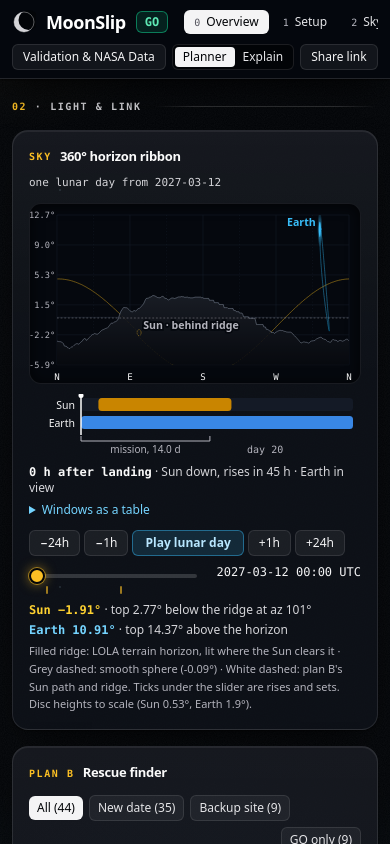
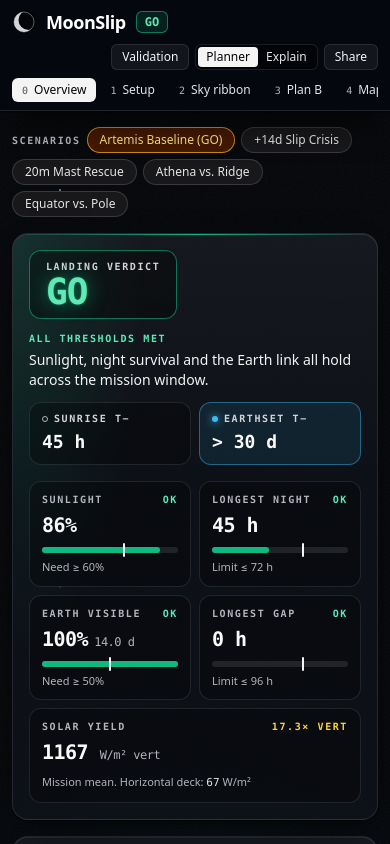
Before and after one commit to Panzerfaust13579/CapricornMap, a React (Vite) app: page / in a window 390 px wide. Shown: the top 844 px of the page. Built offline with nearby package versions, Linux system fonts and the light colour scheme.

Commit message:
UI for movile
UI for movile

```diff
--- a/src/App.tsx
+++ b/src/App.tsx
@@ -228,6 +228,11 @@ export default function App() {
   const [panelW, setPanelW] = useState(545)
   // Panel stays 545–720px so its text never squeezes or stretches; the Light & link canvas keeps at least 400px.
   const clampW = (w: number) => Math.round(Math.max(545, Math.min(w, 720, innerWidth - 400)))
+  useEffect(() => {
+    const f = () => setPanelW(w => Math.round(Math.max(545, Math.min(w, 720, innerWidth - 400))))
+    addEventListener('resize', f)
+    return () => removeEventListener('resize', f)
+  }, [])
   const [showCal, setShowCal] = useState(false)
   /** 'all' is the overview; any other value is one section covering the page under the navbar. */
   const [view, setView] = useState<'all' | (typeof SECTIONS)[number][0]>('all')
@@ -305,7 +310,7 @@ export default function App() {
   return (
     <div className="flex min-h-screen flex-col lg:h-screen lg:overflow-hidden" style={{ '--panel': `${panelW}px` } as React.CSSProperties}>
       {/* Navbar across the whole site: brand and verdict, section tabs, workspace controls, scenarios. */}
-      <header className="glass-float sticky top-0 z-50 !border-x-0 !border-t-0 px-3 py-2 lg:px-5">
+      <header className="glass-float z-50 md:sticky md:top-0 !border-x-0 !border-t-0 px-3 py-2 lg:px-5">
         <div className="flex flex-wrap items-center gap-x-4 gap-y-2">
           <div className="flex shrink-0 items-center gap-2.5">
             <svg viewBox="0 0 24 24" className="h-6 w-6" aria-hidden>
@@ -321,16 +326,16 @@ export default function App() {
               </span>
             )}
           </div>
-          <nav className="flex min-w-0 flex-1 items-center gap-1 overflow-x-auto" aria-label="Sections (keys 0 to 5)">
+          <nav className="order-last flex w-full min-w-0 items-center gap-1 overflow-x-auto [scrollbar-width:none] xl:order-none xl:w-auto xl:flex-1" aria-label="Sections (keys 0 to 5)">
             {([['all', 'Overview'], ...SECTIONS] as const).map(([id, label], i) => (
-              <button key={id} onClick={() => show(id)} aria-current={view === id ? 'page' : undefined}
+              <button key={id} onClick={e => { show(id); e.currentTarget.scrollIntoView({ block: 'nearest', inline: 'nearest' }) }} aria-current={view === id ? 'page' : undefined}
                 className={`shrink-0 rounded-md px-2.5 py-1 text-xs font-medium transition-colors ${view === id ? 'bg-zinc-100 text-void' : 'text-zinc-200 hover:bg-white/[0.08] hover:text-white'}`}>
                 <kbd className={`mr-1.5 font-mono text-[10px] ${view === id ? 'text-zinc-600' : 'text-zinc-400'}`}>{i}</kbd>{label}
               </button>
             ))}
           </nav>
-          <nav className="flex shrink-0 flex-wrap items-center gap-1.5" aria-label="Workspace">
-            <a href="#validation" className={btn}>Validation &amp; NASA Data</a>
+          <nav className="ml-auto flex shrink-0 flex-wrap items-center gap-1.5" aria-label="Workspace">
+            <a href="#validation" className={btn}>Validation<span className="hidden sm:inline"> &amp; NASA Data</span></a>
             <div className="inline-flex rounded-md border border-white/10 bg-black/40 p-0.5 text-xs" role="group" aria-label="Audience mode">
               <button onClick={() => setExplain(false)} aria-pressed={!explain}
                 className={`rounded px-2 py-0.5 font-medium transition-colors ${!explain ? 'bg-zinc-100 text-void' : 'text-zinc-200 hover:text-white'}`}>
@@ -341,7 +346,7 @@ export default function App() {
                 Explain
               </button>
             </div>
-            <button onClick={copy} className={btn}>{copied ? 'Link copied' : 'Share link'}</button>
+            <button onClick={copy} className={btn}>{copied ? 'Copied' : 'Share'}<span className="hidden sm:inline"> link</span></button>
           </nav>
         </div>
           {shareUrl && (
@@ -355,7 +360,7 @@ export default function App() {
       </header>
 
       {view === 'all' ? (
-        <div className="lg:relative lg:min-h-0 lg:flex-1">
+        <div className="flex flex-col lg:relative lg:block lg:min-h-0 lg:flex-1">
           {/* Light & link fills the space, the planner is a resizable side panel over it. Below lg: Light & link first, then the panel. */}
           <section aria-label="Light and link"
             className={`px-3 pt-4 lg:absolute lg:inset-y-0 lg:right-0 lg:overflow-y-auto lg:px-6 lg:pb-8 ${panelOpen ? 'lg:left-(--panel)' : 'lg:left-0'}`}>
@@ -409,7 +414,7 @@ export default function App() {
           </button>
 
           <aside id="side-panel" aria-label="Mission planner"
-            className={`px-3 pb-8 lg:absolute lg:inset-y-0 lg:left-0 lg:z-30 lg:w-(--panel) lg:overflow-y-auto lg:border-r lg:border-white/10 lg:bg-void lg:px-4 lg:shadow-[8px_0_32px_rgb(0_0_0/0.6)] ${panelOpen ? '' : 'lg:hidden'}`}>
+            className={`order-first px-3 pb-4 lg:order-none lg:pb-8 lg:absolute lg:inset-y-0 lg:left-0 lg:z-30 lg:w-(--panel) lg:overflow-y-auto lg:border-r lg:border-white/10 lg:bg-void lg:px-4 lg:shadow-[8px_0_32px_rgb(0_0_0/0.6)] ${panelOpen ? '' : 'lg:hidden'}`}>
             <main className="mt-4 space-y-4">
               <div className="flex flex-wrap items-center gap-1.5" role="group" aria-label="Scenarios">
                 <span className="kicker shrink-0 text-zinc-400">Scenarios</span>
@@ -546,18 +551,22 @@ export default function App() {
                 </Panel>
               </div>
             </main>
-          <footer className="mt-6 border-t border-white/10 pt-4 text-xs leading-relaxed text-zinc-400">
+          <footer className="mt-6 hidden lg:block border-t border-white/10 pt-4 text-xs leading-relaxed text-zinc-400">
             Sun and Earth positions: NASA JPL Horizons (airless, hourly, 2027–2028). Terrain: NASA LRO LOLA PGDA Product 90 where marked. Open data, open code.
             {' '}<a href="#validation" className="text-sky-300 underline">Validation, NASA cross-check, and all data sources</a>.
           </footer>
           </aside>
+          <footer className="mx-3 mt-6 pb-8 lg:hidden border-t border-white/10 pt-4 text-xs leading-relaxed text-zinc-400">
+            Sun and Earth positions: NASA JPL Horizons (airless, hourly, 2027–2028). Terrain: NASA LRO LOLA PGDA Product 90 where marked. Open data, open code.
+            {' '}<a href="#validation" className="text-sky-300 underline">Validation, NASA cross-check, and all data sources</a>.
+          </footer>
         </div>
       ) : (
         /* A section tab: that section alone covers the page under the navbar. */
         <main className={`px-3 py-4 lg:min-h-0 lg:flex-1 lg:overflow-y-auto lg:px-6 ${explain ? 'lg:grid lg:grid-cols-[minmax(0,1fr)_20rem] lg:items-start lg:gap-6' : ''}`}>
           <div className="min-w-0">
           {view === 'setup' && (
-            <section className="grid gap-4 lg:grid-cols-3 lg:items-start" aria-label="Scenario controls">
+            <section className="gap-4 md:columns-2 2xl:columns-3 [&>*]:mb-4 [&>*]:break-inside-avoid" aria-label="Scenario controls">
               <Panel kicker="Site" title="Landing site & radar map" explain={false}
                 caption={CAP.site}
                 badge={<span className={`rounded border px-1.5 py-0.5 font-mono text-[10px] font-semibold ${hz ? 'border-go/50 bg-go/15 text-emerald-300' : 'border-sun/50 bg-sun/10 text-amber-200'}`}>{terrain}</span>}>
```
Also changed, not shown: 1 other file (tests, documents, lock files or other folders).
